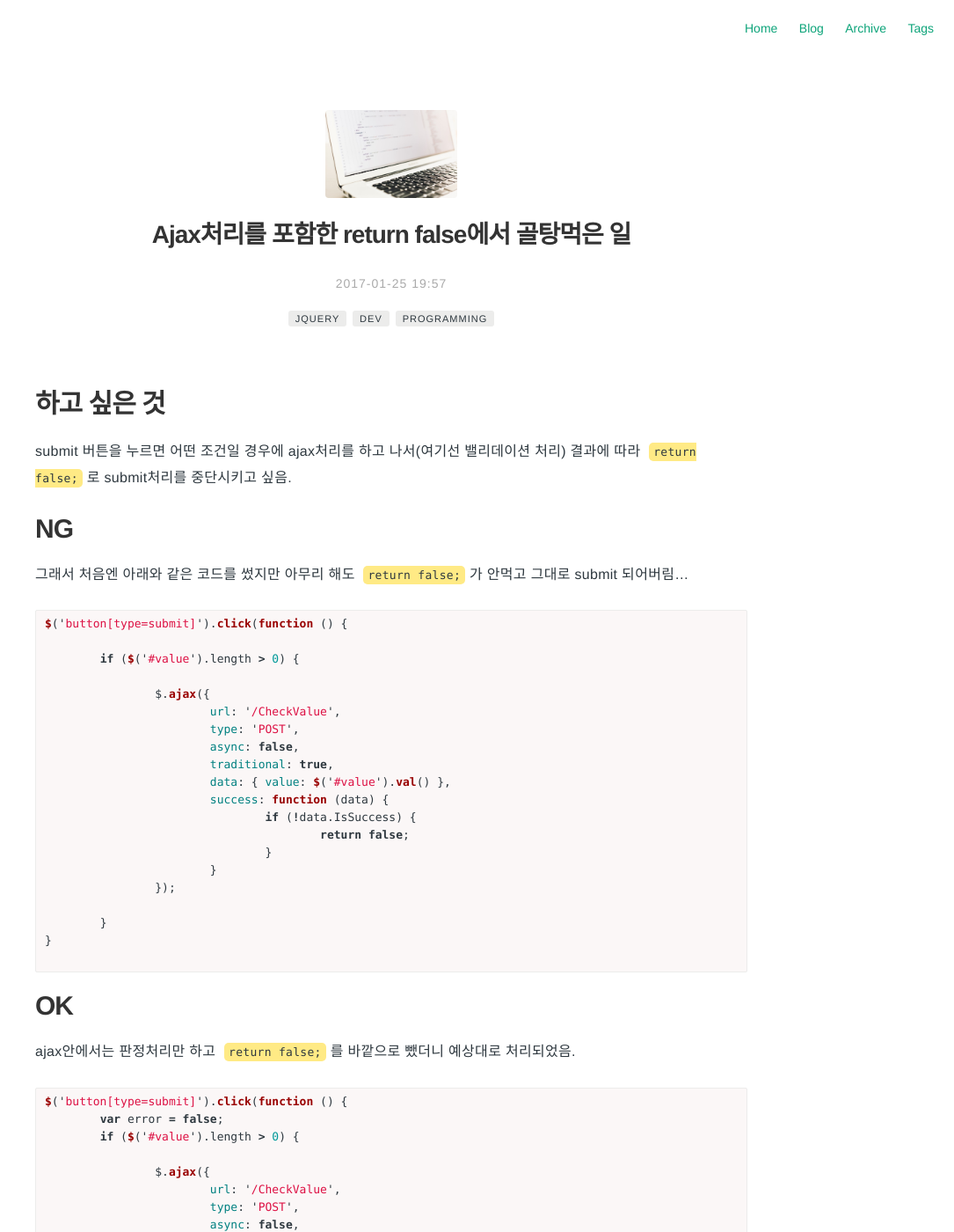
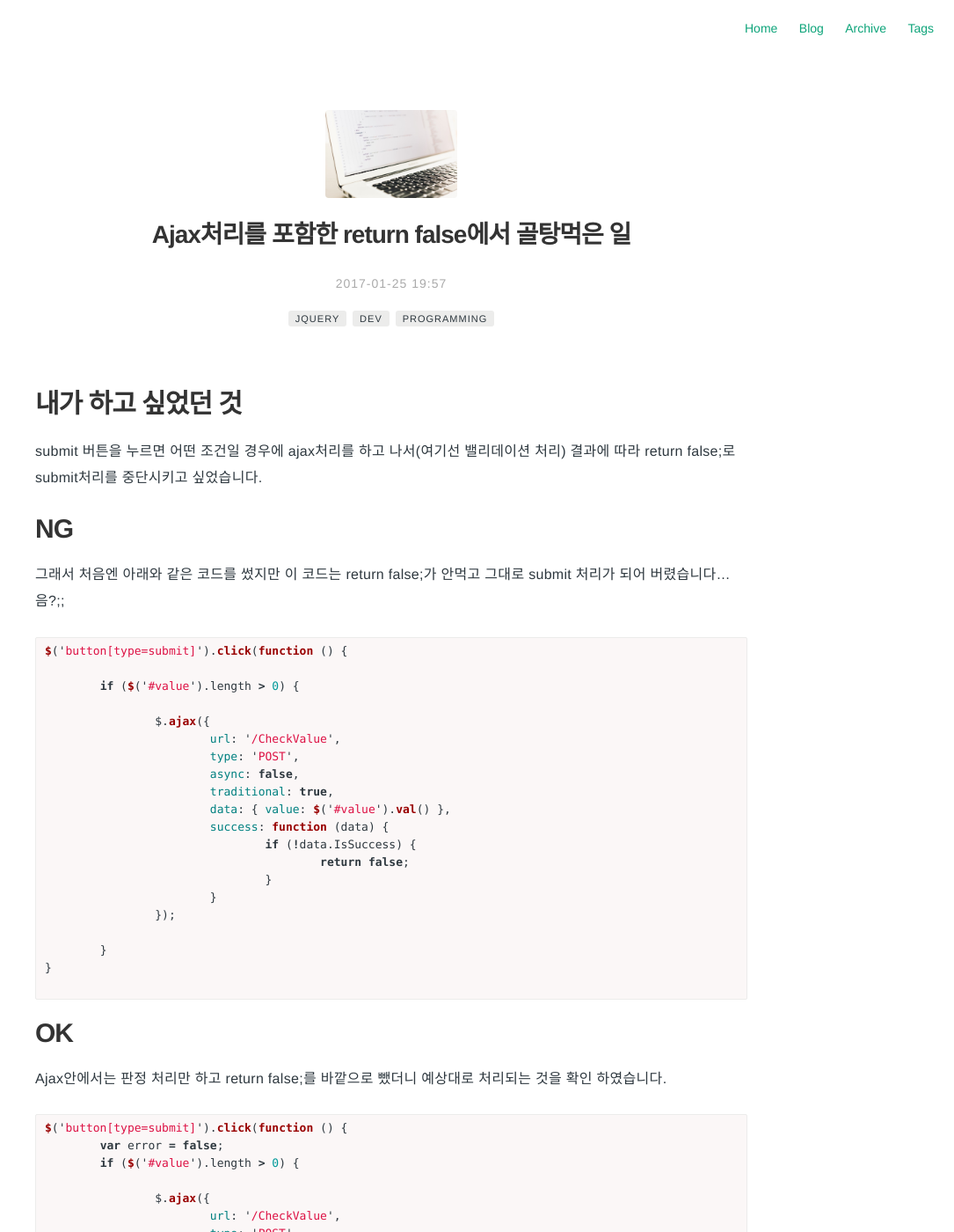
Before and after one commit to Pie001/pie001.github.io, a Jekyll site: the page built from _posts/2017-01-25-0014.md, in a window 1280 px wide and 1400 px high. Shown: the whole window at 88% size, without its empty margins (195-1280 px from the left). Built offline with Jekyll 4.4.1, drawn with Linux system fonts in a browser that asks for light colours; comment, search, counter and statistics services are not loaded; some of the changed text lies outside the part shown.

Commit message:
Update 2017-01-25-0014.md

````diff
--- a/_posts/2017-01-25-0014.md
+++ b/_posts/2017-01-25-0014.md
@@ -16,12 +16,13 @@ author: pie
 description: Ajax처리를 포함한 return false에서 골탕먹은 일
 ---
 
-# 하고 싶은 것
-submit 버튼을 누르면 어떤 조건일 경우에 ajax처리를 하고 나서(여기선 밸리데이션 처리) 결과에 따라 ```return false;```로 submit처리를 중단시키고 싶음.
+# 내가 하고 싶었던 것
+submit 버튼을 누르면 어떤 조건일 경우에 ajax처리를 하고 나서(여기선 밸리데이션 처리) 결과에 따라 return false;로 submit처리를 중단시키고 싶었습니다.
 
 
 # NG
-그래서 처음엔 아래와 같은 코드를 썼지만 아무리 해도 ```return false;```가 안먹고 그대로 submit 되어버림...
+그래서 처음엔 아래와 같은 코드를 썼지만 이 코드는 return false;가 안먹고 그대로 submit 처리가 되어 버렸습니다… 음?;;
+
 ```javascript
 $('button[type=submit]').click(function () {
 
@@ -47,7 +48,7 @@ $('button[type=submit]').click(function () {
 
 
 # OK
-ajax안에서는 판정처리만 하고 ```return false;```를 바깥으로 뺐더니 예상대로 처리되었음.
+Ajax안에서는 판정 처리만 하고 return false;를 바깥으로 뺐더니 예상대로 처리되는 것을 확인 하였습니다.
 
 ```javascript
 $('button[type=submit]').click(function () {
@@ -74,4 +75,4 @@ $('button[type=submit]').click(function () {
 }
 ```
 
-결론으로 보자면 처음에 코딩한 ```return false;```는 submit 중단으로 처리되는게 아니라 ajax의 리턴값으로 처리된 모양임... 반성중..mm
+정리해 보자면 보자면 처음에 코딩한 return false;는 submit 의 처리 중단으로 처리된 것이 아니라 Ajax의 리턴값으로 처리된 모양입니다… 반성중..mm
````
